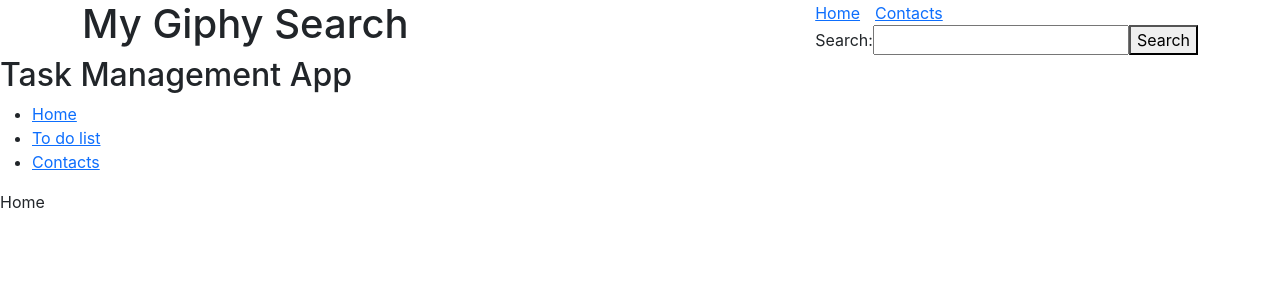
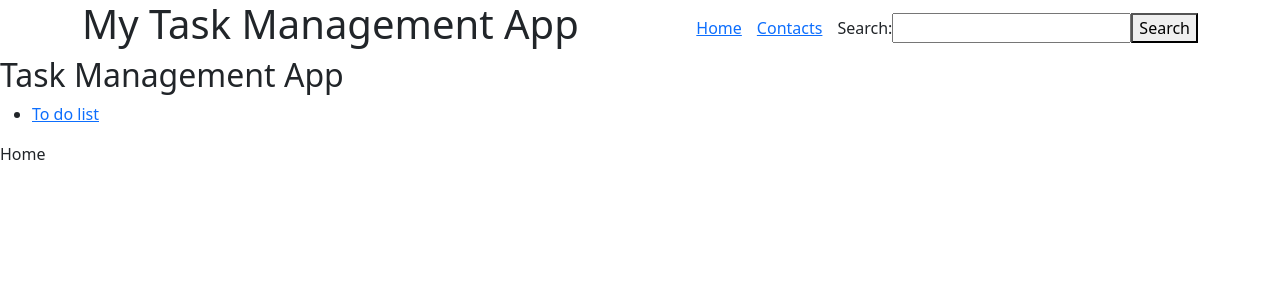
Before and after one commit to kamranvd/task-manage-web-app, a React (Create React App) app: page / in a window 1280 px wide. Shown: the top 300 px of the page. Built offline with nearby package versions, Linux system fonts and the light colour scheme.

Commit message:
applied bootstrap css

```diff
--- a/src/App.js
+++ b/src/App.js
@@ -9,29 +9,14 @@ function App() {
   return (
     <div className="App">
       <header className="App-header">
-
-        <div className="topbar d-flex align-items-center">
-          <div className="container d-flex justify-content-center justify-content-md-between">
-            <div className="contact-info d-flex align-items-center">
-            </div>
-            <div className="languages d-none d-md-flex align-items-center">
-            </div>
-          </div>
-        </div>
-
+        <Router>
           <div className="navbarcontainer d-flex align-items-center">
-
               <div className="container position-relative d-flex align-items-center justify-content-between">
-                <h1 className="mysitebrandname">My Giphy Search</h1>
-
+              <h1 className="mysitebrandname">My Task Management App</h1>
               <nav id="navmenu" className="navmenu">
-            <Router>
                   <ul>
                     <li><Link to="/">Home</Link></li>
                     <li><Link to="/contacts">Contacts</Link></li>
-                </ul>
-            </Router>
-                <ul>
                     <li>
                         <form  className="form-search" id="searchForm" >
                             <label>
@@ -49,11 +34,8 @@ function App() {
           </div>
 
             <h2>Task Management App</h2>
-       <Router>
             <ul>
-            <li><Link to="/">Home</Link></li>
               <li><Link to="/todolist">To do list</Link></li>
-            <li><Link to="/contacts">Contacts</Link></li>
             </ul>
             <Routes>
               <Route exact path='/' element={<Home />} />
--- a/src/index.css
+++ b/src/index.css
@@ -48,11 +48,7 @@ code {
   font-size: 14px;
   border-radius: 50px;
   transition: 0.3s;
-}
-
-.header {
-  color: white;
-  background: #cda45e;
+  background: black
 }
 
 .header .navbarcontainer {
--- a/src/index.js
+++ b/src/index.js
@@ -1,9 +1,10 @@
 import React from 'react';
 import ReactDOM from 'react-dom/client';
-import '../node_modules/bootstrap/dist/css/bootstrap.min.css';
+
 import './index.css';
 import App from './App';
 
+import '../node_modules/bootstrap/dist/css/bootstrap.min.css';
 
 const root = ReactDOM.createRoot(document.getElementById('root'));
 root.render(
```
Lines whose indentation alone changed are shown as unchanged.
